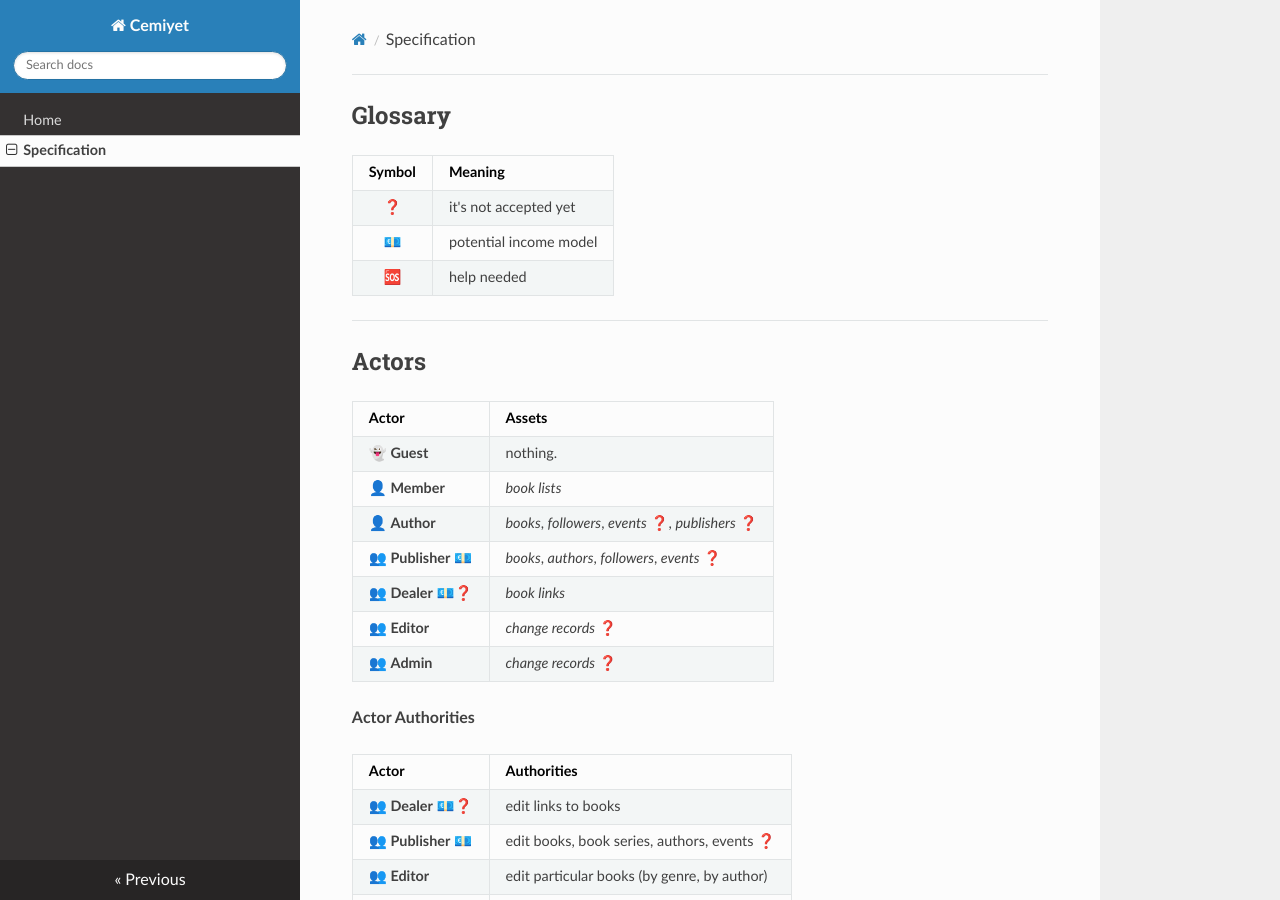
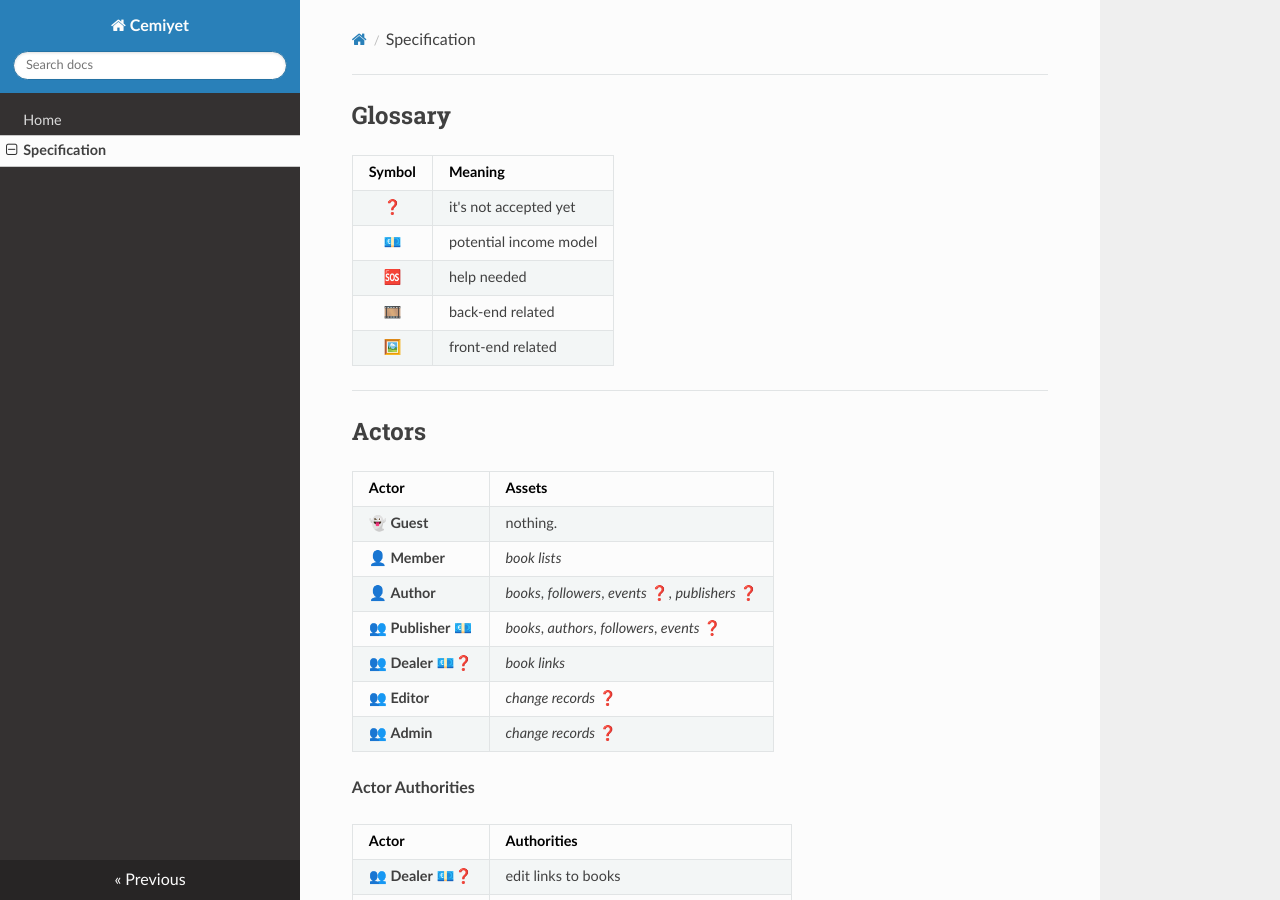
Before and after one commit to cemiyet/docs, an MkDocs documentation site: the page built from docs/specification.md, in a window 1280 px wide and 900 px high. Built offline with MkDocs 1.6.1, drawn with Linux system fonts in a browser that asks for light colours; nearby versions of some CDN libraries; some of the changed text lies outside the part shown.

Commit message:
added two symbols to glossary and named mvp.

```diff
--- a/docs/specification.md
+++ b/docs/specification.md
@@ -5,6 +5,8 @@
 | ❓ | it's not accepted yet |
 | 💶 | potential income model |
 | 🆘 | help needed |
+| 🎞️ | back-end related |
+| 🖼️ | front-end related |
 
 ---
 
```
Also changed, not shown: other parts of docs/specification.md (+1 -1 lines).
